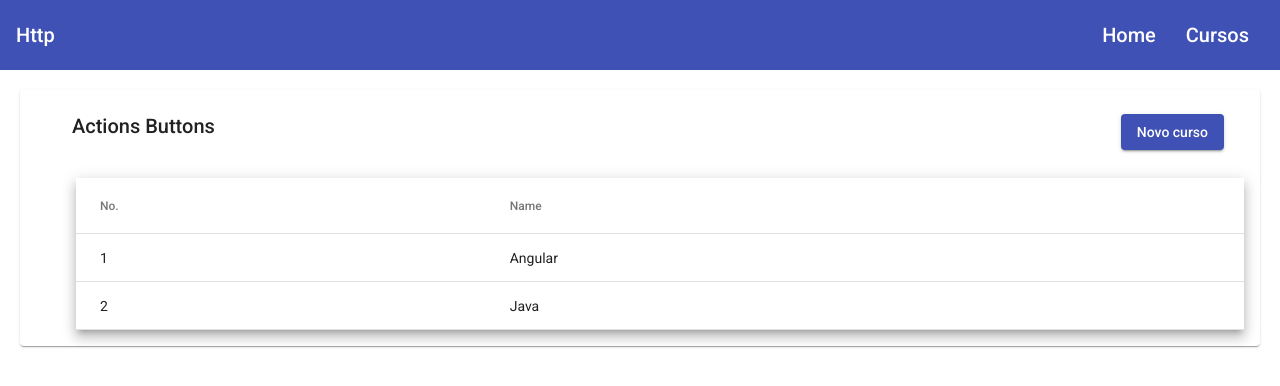
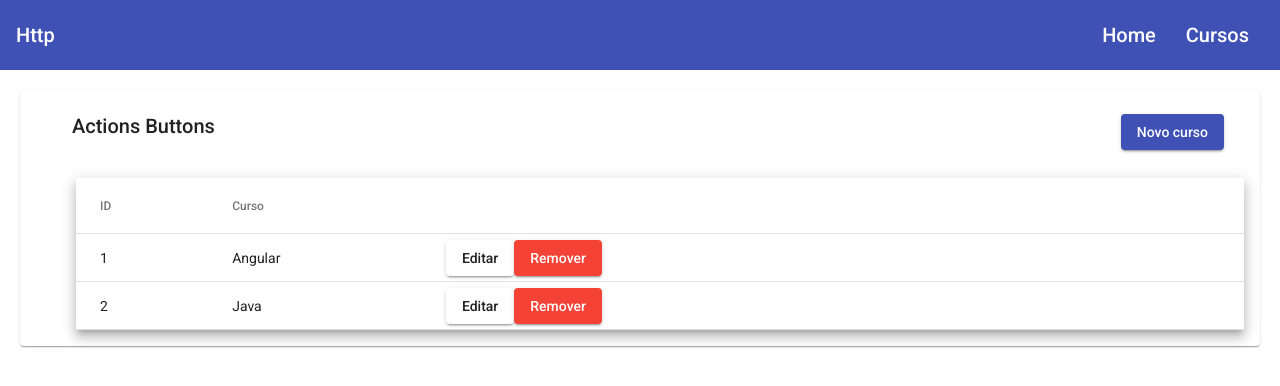
Before and after one commit to leticiamazzo/course-angular, an Angular app in the folder requests-http/: page /courses in a window 1280 px wide. Shown: the top 386 px of the page. Built offline with nearby package versions, Linux system fonts and the light colour scheme; data requests are answered from the project's data file.

Commit message:
refactor table using ngFor only to cells

```diff
--- a/requests-http/src/app/courses/courses-list/courses-list.component.html
+++ b/requests-http/src/app/courses/courses-list/courses-list.component.html
@@ -9,12 +9,22 @@
 
   <mat-card-content>
     <table mat-table [dataSource]="courses" class="mat-elevation-z8 demo-table">
-      <ng-container *ngFor="let column of columns" [matColumnDef]="column.columnDef">
-        <th mat-header-cell *matHeaderCellDef>
-          {{ column.header }}
-        </th>
-        <td mat-cell *matCellDef="let row">
-          {{ column.cell(row) }}
+
+      <ng-container matColumnDef="id">
+        <th mat-header-cell *matHeaderCellDef> ID </th>
+        <td mat-cell *matCellDef="let element"> {{element.id}} </td>
+      </ng-container>
+
+      <ng-container matColumnDef="name">
+        <th mat-header-cell *matHeaderCellDef> Curso </th>
+        <td mat-cell *matCellDef="let element"> {{element.name}} </td>
+      </ng-container>
+
+      <ng-container matColumnDef="actions">
+        <th mat-header-cell *matHeaderCellDef></th>
+        <td mat-cell *matCellDef="let element">
+          <button mat-raised-button>Editar</button>
+          <button mat-raised-button color="warn">Remover</button>
         </td>
       </ng-container>
 
--- a/requests-http/src/app/courses/courses-list/courses-list.component.ts
+++ b/requests-http/src/app/courses/courses-list/courses-list.component.ts
@@ -11,23 +11,13 @@ import { CoursesService } from '../courses.service';
 export class CoursesListComponent {
   courses: Course[];
 
-  columns = [
-    {
-      columnDef: 'id',
-      header: 'No.',
-      cell: (element: Course) => `${element.id}`,
-    },
-    {
-      columnDef: 'name',
-      header: 'Name',
-      cell: (element: Course) => `${element.name}`,
-    },
-  ];
-
-  displayedColumns = this.columns.map((c) => c.columnDef);
+  displayedColumns: string[];
+  columns: string[];
 
   constructor(private courseService: CoursesService) {
     this.courses = [];
+    this.displayedColumns = ['id', 'name', 'actions'];
+    this.columns = ['ID', 'Curso', ''];
   }
 
   ngOnInit(): void {
@@ -35,6 +25,7 @@ export class CoursesListComponent {
       .list()
       // Precisa se inscrever e ficar escutando as mudanças que vão ser enviadas por esse Observable
       // no subscriber pega o resultado (data, no caso) e atribui a variável courses
+      // .subscribe(console.log);
       .subscribe((data) => (this.courses = data));
   }
 }
```
